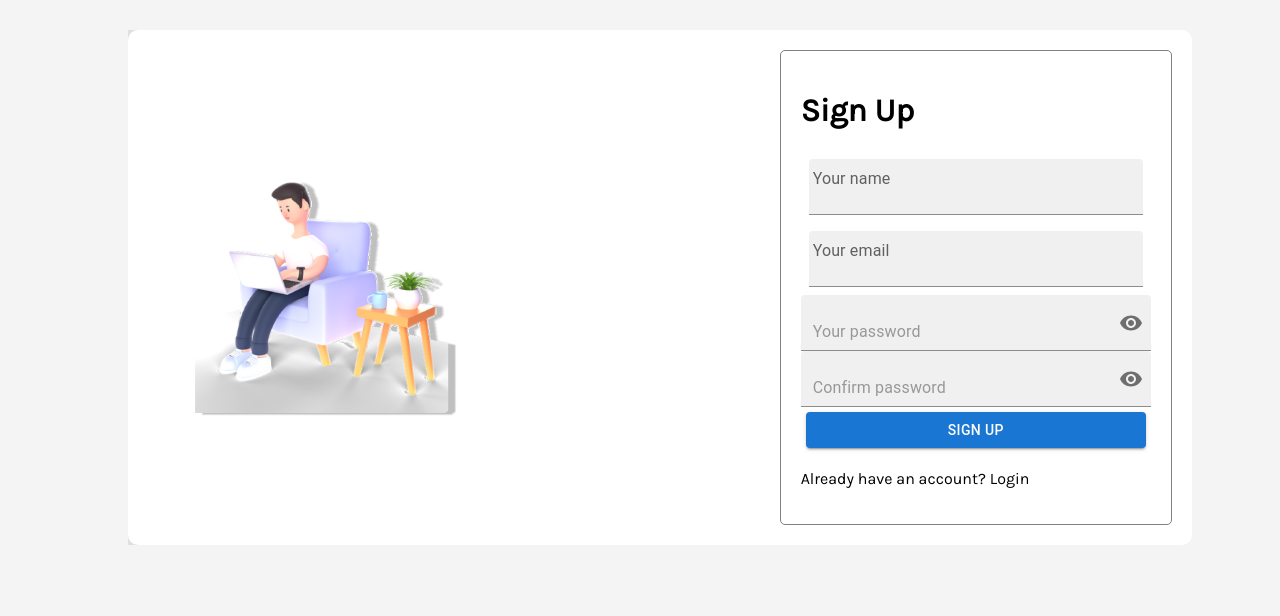
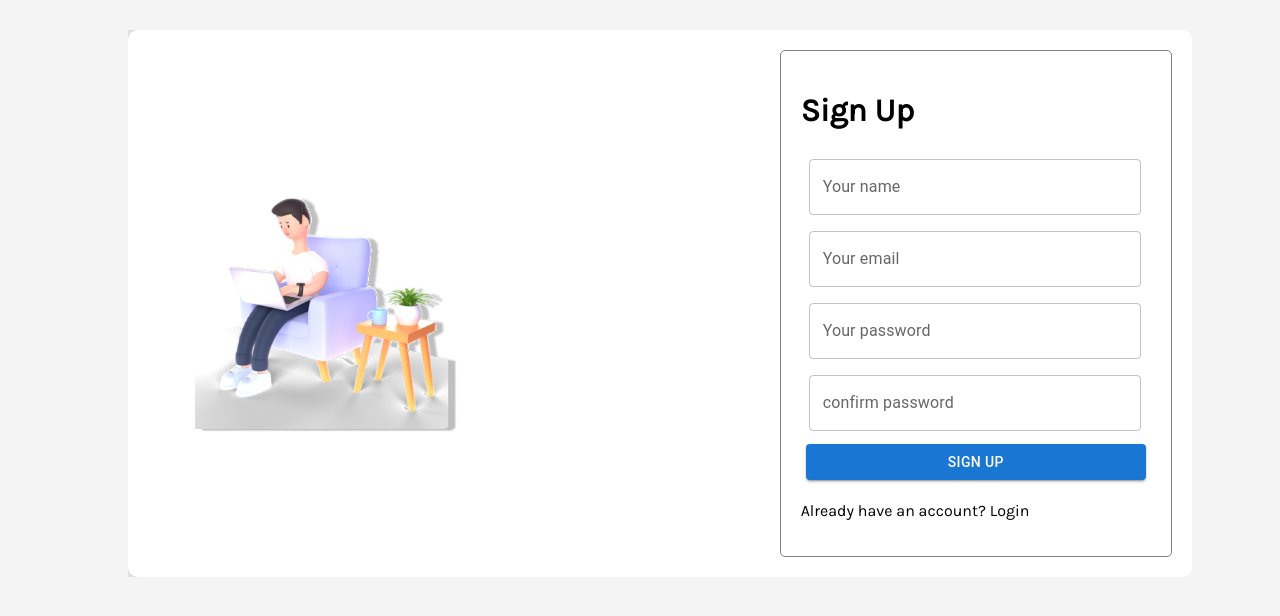
Before and after one commit to eddiemuhoro/job-app, a React (Create React App) app: page / in a window 1280 px wide. Shown: the top 616 px of the page. Built offline with nearby package versions, Linux system fonts and the light colour scheme.

Commit message:
added password icon

```diff
--- a/src/components/authenticatioin/SignUp.js
+++ b/src/components/authenticatioin/SignUp.js
@@ -1,5 +1,5 @@
 import { Visibility, VisibilityOff } from '@mui/icons-material'
-import { Button, FilledInput, FormControl, IconButton, InputAdornment, TextField } from '@mui/material'
+import { Button, FilledInput, FormControl, IconButton, InputAdornment, OutlinedInput, TextField } from '@mui/material'
 import React from 'react'
 import { Link, Router } from 'react-router-dom'
 import SideBar from './SideBar'
@@ -35,12 +35,15 @@ const SignUp = () => {
             borderRadius:'5px',
             padding:'20px',
             width:'50%',
-            '& .MuiTextField-root .MuiFilledInput-root': { m: 1, width: 'auto',  },
+            '& .MuiTextField-root ': { m: 1, width: '95%',  },
+            '&  .MuiFilledInput': { m: 1, width: '100%',  },
           }}>
             <h1>Sign Up</h1>
-            <TextField type='text' variant='filled' label='Your name'/>
-            <TextField type='email' variant='filled' label='Your email'/>
-            <FilledInput  variant='filled' label='Your password' placeholder='Your password'
+            <TextField type='text' label='Your name'/>
+            <TextField type='email' variant='outlined' label='Your email'/>
+            <TextField type='password' variant='outlined' label='Your password'/>
+            <TextField type='password' variant='outlined' label='confirm password'/>
+            {/* <OutlinedInput sx={{m:1}}  variant='filled' label='Your password' placeholder='Your password'
             id="filled-adornment-password"
             type={values.showPassword ? 'text' : 'password'}
             value={values.password}
@@ -58,8 +61,8 @@ const SignUp = () => {
               </InputAdornment>
             }/>
 
-            <FilledInput
-            variant='filled' placeholder='Confirm password'
+            <OutlinedInput
+            variant='filled' placeholder='confirm '
             id="filled-adornment-password"
             type={values.showPassword ? 'text' : 'password'}
             value={values.cpassword}
@@ -76,7 +79,7 @@ const SignUp = () => {
                 </IconButton>
               </InputAdornment>
             }
-          />
+          /> */}
             <Link style={{margin:'5px'}} to='/home'><Button fullWidth variant='contained'  >SIGN UP</Button></Link>
             <p>Already have an account? <Link style={{color:'black'}} to='/login'>Login</Link></p>
         </FormControl>
```
